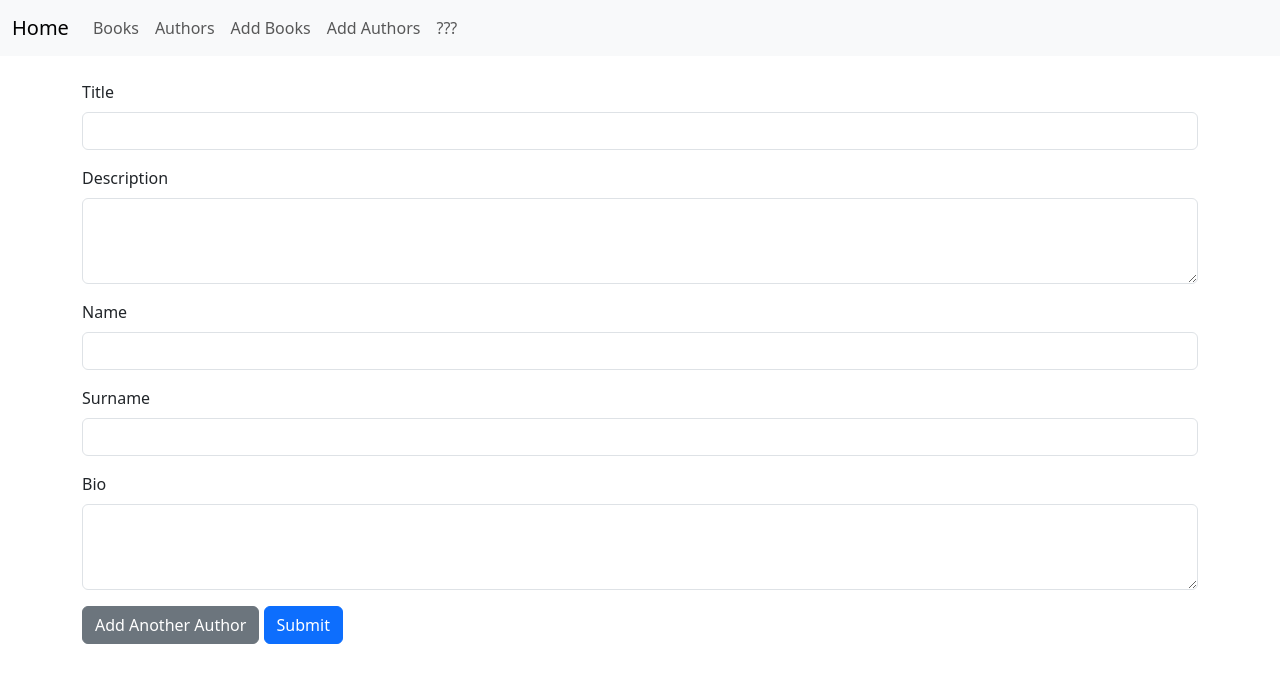
After one commit to wtb-skill/Book-Library-Flask-SQLAlchemy-, a Flask app: page /books/add in a window 1280 px wide. The commit adds this page. Shown: the top 683 px of the page. Run offline with Flask 3, Linux system fonts and the light colour scheme.

Commit message:
Add working add_book which collects ALL book details(title, desc., status, author name, surname and bio)

```diff
--- a/app/routes.py
+++ b/app/routes.py
@@ -6,40 +6,81 @@ from app.models import Book, Status, Author
 from datetime import datetime
 
 
-@app.route('/', methods=['GET', 'POST'])
-def homepage():
+@app.route('/books/add', methods=['GET', 'POST'])
+def add_book():
     if request.method == 'POST':
-        # Fetch data from the form
         title = request.form['title']
         description = request.form['description']
 
-        # Create a new Book object
+        # Create the book and status
         new_book = Book(title=title, description=description)
-
-        # Create a new Status object for the new book
         new_status = Status(available=True, borrower_name=None, borrowed_date=None)
 
         try:
-            # Add the book and status to the database session
+            # Add the new_book and new_status to the session
             db.session.add(new_book)
             db.session.add(new_status)
 
-            # Establish the relationship between book and status
+            # Loop through form data to get author information
+            authors = []
+            for key in request.form.keys():
+                if key.startswith('name'):
+                    author_num = key.replace('name', '')
+                    name = request.form[f'name{author_num}']
+                    surname = request.form[f'surname{author_num}']
+                    bio = request.form[f'bio{author_num}']
+
+                    # Create author objects
+                    author = Author(name=name, surname=surname, bio=bio)
+                    authors.append(author)
+                    db.session.add(author)
+
+                    # Associate the author with the new_book
+                    new_book.authors.extend(authors)
+
+            # Set the status of the new_book
             new_book.status = new_status
 
             # Commit changes to the database
             db.session.commit()
 
             flash('Book added successfully!')
-            return redirect(url_for('homepage'))
+            return redirect(url_for('add_book'))
 
         except Exception as e:
             flash(f'Error adding book: {str(e)}')
-            return redirect(url_for('homepage'))
+            return redirect(url_for('add_book'))
 
-    # Fetch all books from the database
-    all_books = Book.query.all()
-    return render_template("home.html", books=all_books)
+    return render_template("add_book.html")
+
+
+# OLD
+# @app.route('/books/add', methods=['GET', 'POST'])
+# def add_book():
+#     if request.method == 'POST':
+#         title = request.form['title']
+#         description = request.form['description']
+#
+#         # Create the book and status
+#         new_book = Book(title=title, description=description)
+#         new_status = Status(available=True, borrower_name=None, borrowed_date=None)
+#
+#         try:
+#             db.session.add(new_book)
+#             db.session.add(new_status)
+#
+#             new_book.status = new_status
+#             db.session.commit()
+#
+#             flash('Book added successfully!')
+#             return redirect(url_for('add_book'))
+#
+#         except Exception as e:
+#             flash(f'Error adding book: {str(e)}')
+#             return redirect(url_for('add_book'))
+#
+#     all_books = Book.query.all()
+#     return render_template("add_book.html", books=all_books)
 
 
 @app.route('/books')
@@ -52,7 +93,39 @@ def books():
 
 @app.route('/authors')
 def authors():
-    return render_template("authors.html")
+    # Fetch all authors from the database
+    all_authors = Author.query.all()
+    return render_template("authors.html", authors=all_authors)
+
+
+@app.route('/authors/add', methods=['GET', 'POST'])
+def add_author():
+    if request.method == 'POST':
+        name = request.form['name']
+        surname = request.form['surname']
+        bio = request.form['bio']
+
+        # Create the author
+        new_author = Author(name=name, surname=surname, bio=bio)
+
+        try:
+            db.session.add(new_author)
+            db.session.commit()
+
+            flash('Author added successfully!')
+            return redirect(url_for('add_author'))
+
+        except Exception as e:
+            flash(f'Error adding author: {str(e)}')
+            return redirect(url_for('add_author'))
+
+    all_books = Book.query.all()
+    return render_template("add_author.html")
+
+
+@app.route('/')
+def homepage():
+    return render_template("index.html")
 
 
 @app.route('/books/<int:book_id>', methods=['GET', 'POST'])
--- /dev/null
+++ b/app/templates/add_book.html
@@ -0,0 +1,78 @@
+{% extends "index.html" %}
+
+{% block content %}
+
+{% include "alert.html" %}
+
+<form method="POST" action="/books/add" id="bookForm">
+
+    <div class="mb-3">
+        <label for="title" class="form-label">Title</label>
+        <input type="text" class="form-control" id="title" name="title" required>
+    </div>
+    <div class="mb-3">
+        <label for="description" class="form-label">Description</label>
+        <textarea class="form-control" id="description" name="description" rows="3" required></textarea>
+    </div>
+
+    <!-- Author section for the first author -->
+    <div class="author-section">
+        <div class="mb-3">
+            <label for="name" class="form-label">Name</label>
+            <input type="text" class="form-control" id="name" name="name" required>
+        </div>
+        <div class="mb-3">
+            <label for="surname" class="form-label">Surname</label>
+            <input type="text" class="form-control" id="surname" name="surname" required>
+        </div>
+        <div class="mb-3">
+            <label for="bio" class="form-label">Bio</label>
+            <textarea class="form-control" id="bio" name="bio" rows="3" required></textarea>
+        </div>
+    </div>
+
+    <!-- Button to add more authors -->
+    <button type="button" class="btn btn-secondary" id="addAuthorBtn">Add Another Author</button>
+    <button type="submit" class="btn btn-primary">Submit</button>
+
+</form>
+
+<script>
+    document.addEventListener("DOMContentLoaded", function() {
+        const form = document.getElementById("bookForm");
+        const addAuthorBtn = document.getElementById("addAuthorBtn");
+        const authorSection = document.querySelector(".author-section");
+
+        let authorCount = 1; // Counter to keep track of added authors
+
+        addAuthorBtn.addEventListener("click", function() {
+            if (authorCount < 3) { // Allowing up to 3 additional authors
+                authorCount++;
+
+                // Create divs for new author inputs
+                const newAuthorDiv = document.createElement("div");
+                newAuthorDiv.classList.add("author-section");
+
+                const html = `
+                    <div class="mb-3">
+                        <label for="name${authorCount}" class="form-label">Name</label>
+                        <input type="text" class="form-control" name="name${authorCount}" required>
+                    </div>
+                    <div class="mb-3">
+                        <label for="surname${authorCount}" class="form-label">Surname</label>
+                        <input type="text" class="form-control" name="surname${authorCount}" required>
+                    </div>
+                    <div class="mb-3">
+                        <label for="bio${authorCount}" class="form-label">Bio</label>
+                        <textarea class="form-control" name="bio${authorCount}" rows="3" required></textarea>
+                    </div>
+                `;
+
+                newAuthorDiv.innerHTML = html;
+                form.insertBefore(newAuthorDiv, addAuthorBtn);
+            }
+        });
+    });
+</script>
+
+{% endblock %}
--- a/app/templates/authors.html
+++ b/app/templates/authors.html
@@ -6,6 +6,11 @@
 
 {% block content %}
 
+<div class="list-group">
+  {% for author in authors %}
+    <a href="" class="list-group-item list-group-item-action">{{ author.name }} {{ author.surname }}</a>
+  {% endfor %}
+</div>
 
 
 {% endblock %}
--- a/app/templates/index.html
+++ b/app/templates/index.html
@@ -24,6 +24,12 @@
               <a class="nav-link" href="{{ url_for('authors') }}">Authors</a>
             </li>
             <li class="nav-item">
+              <a class="nav-link" href="{{ url_for('add_book') }}">Add Books</a>
+            </li>
+            <li class="nav-item">
+              <a class="nav-link" href="{{ url_for('add_author') }}">Add Authors</a>
+            </li>
+            <li class="nav-item">
               <a class="nav-link" href="#">???</a>
             </li>
           </ul>
```
Also changed, not shown: app/templates/add_author.html (added, +26 -0 lines), app/templates/home.html (deleted, +0 -29 lines), placeholder.html (+35 -11 lines), library.db.
